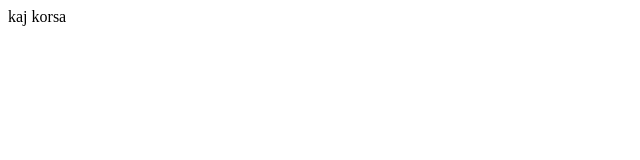
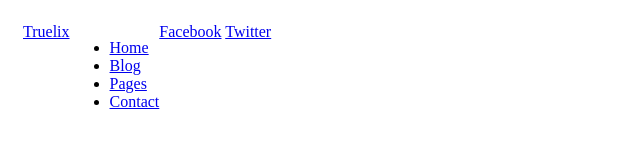
Before and after one commit to MdRasel5/test-git, a plain HTML site: page index.html in a window 1280 px wide. Shown: the whole page, without its empty margins (0-640 px from the left). Drawn offline with Linux system fonts and the light colour scheme.

Commit message:
three header part

```diff
--- a/index.html
+++ b/index.html
@@ -5,8 +5,33 @@
     <meta http-equiv="X-UA-Compatible" content="IE=edge">
     <meta name="viewport" content="width=device-width, initial-scale=1.0">
     <title>Document</title>
+    <link rel="stylesheet" href="style.css">
 </head>
 <body>
-    kaj korsa
+    <header>
+        <div class="contaienr">
+            <div class="row">
+                <div class="header_left">
+                    <div class="logo">
+                        <a href="#">Truelix</a>
+                    </div>
+                </div>
+                <div class="header_center">
+                    <nav class="menu">
+                        <ul>
+                            <li><a href="#">Home</a></li>
+                            <li><a href="#">Blog</a></li>
+                            <li><a href="#">Pages</a></li>
+                            <li><a href="#">Contact</a></li>
+                        </ul>
+                    </nav>
+                </div>
+                <div class="header_right">
+                    <a href="#">Facebook</a>
+                    <a href="#">Twitter</a>
+                </div>
+            </div>
+        </div>
+    </header>
 </body>
 </html>
--- /dev/null
+++ b/style.css
@@ -0,0 +1,14 @@
+/* Common CSS */
+.container{
+    max-width: 1140px;
+    margin: auto;
+}
+.row{
+    display: flex;
+    flex-wrap: wrap;
+}
+header{
+    padding: 15px;
+}
+
+/* Header Css */
```
